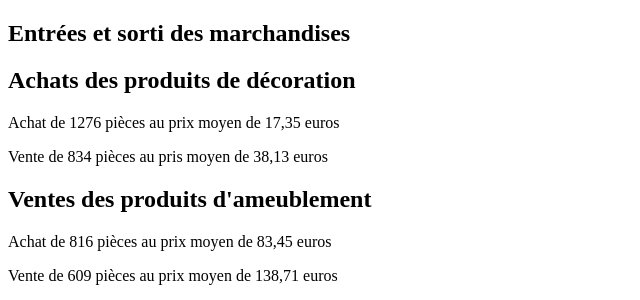
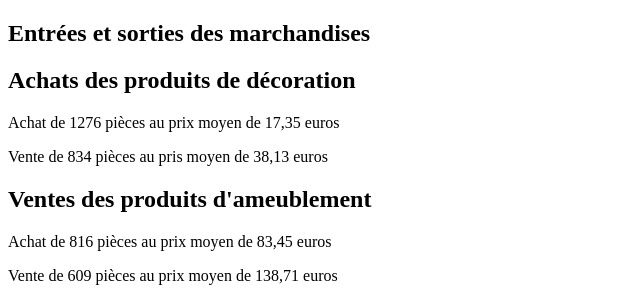
Before and after one commit to Firewin/Shop, a PHP site: page / in a window 1280 px wide. Shown: the top 300 px of the page, without its empty margins (0-640 px from the left). Run offline with PHP 8.4, Linux system fonts and the light colour scheme.

Commit message:
Remodif index test

```diff
--- a/pages/index.php
+++ b/pages/index.php
@@ -5,7 +5,7 @@
         <title></title>
     </head>
     <body>
-        <h2 id="titre_page">Entrées et sorti des marchandises</h2>
+        <h2 id="titre_page">Entrées et sorties des marchandises</h2>
         <div id="image_acceuil">
             <section>
                 <h2>Achats des produits de décoration</h2>
```
